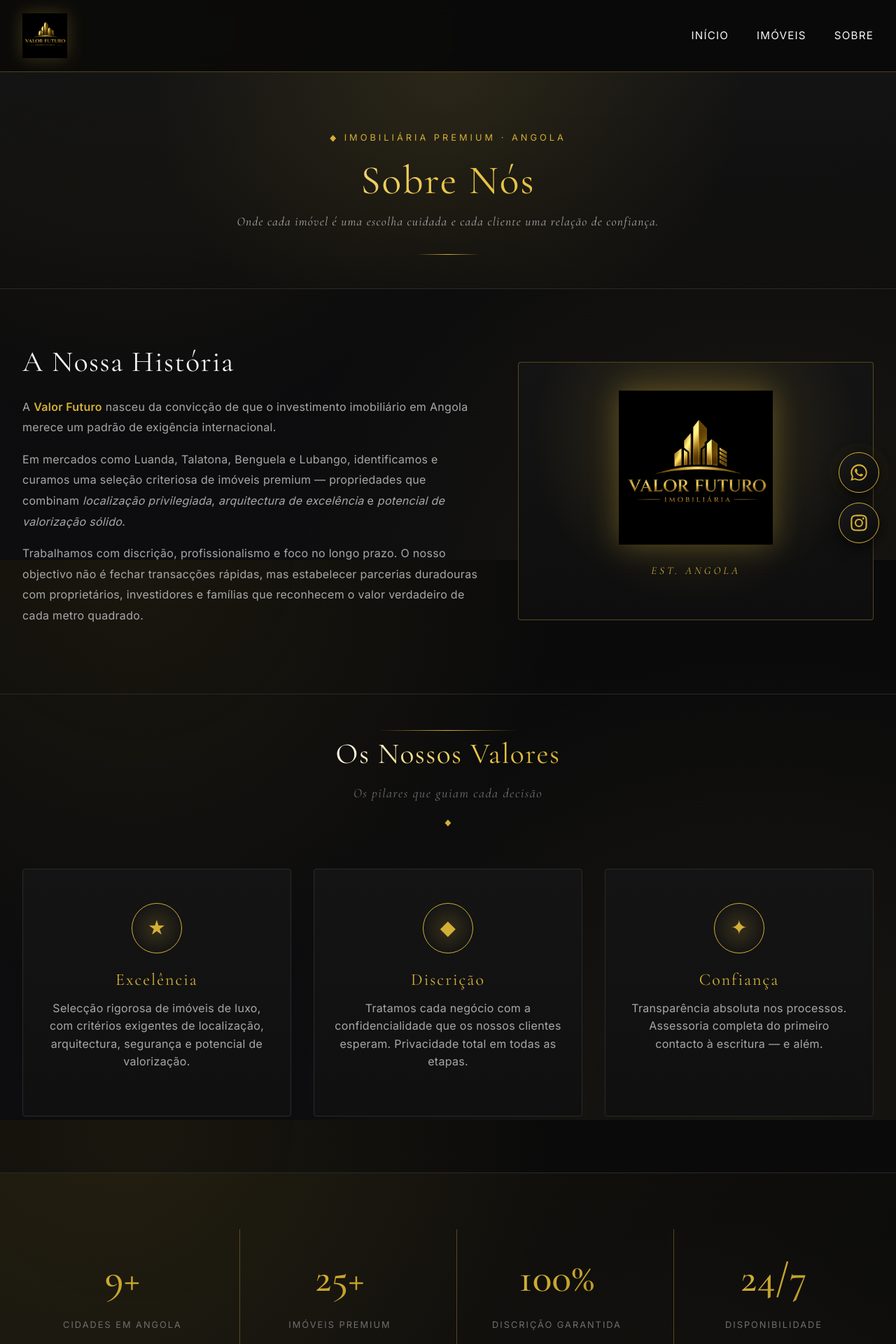
After one commit to VictorFreitass/Valor-Futuro, a Flask app: page /sobre in a window 1280 px wide. The commit adds this page. Shown: the top 1920 px of the page at 70% size. Run offline with Flask 3, Linux system fonts and the light colour scheme.

Commit message:
Pagina Sobre Nos: historia, valores, estatisticas, pull quote, CTA

```diff
--- a/routes/main.py
+++ b/routes/main.py
@@ -38,3 +38,8 @@ def property_detail(id):
     property = Property.query.get_or_404(id)
     similar_properties = Property.query.filter_by(property_type=property.property_type).filter(Property.id != id).limit(3).all()
     return render_template('property_detail.html', property=property, similar_properties=similar_properties)
+
+
+@main.route('/sobre')
+def about():
+    return render_template('sobre.html')
--- a/static/css/style.css
+++ b/static/css/style.css
@@ -1424,6 +1424,186 @@ footer p { margin-bottom: 0.5rem; }
 .reveal { opacity: 0; transform: translateY(24px); transition: opacity 0.7s ease, transform 0.7s ease; }
 .reveal.visible { opacity: 1; transform: translateY(0); }
 
+/* ========== PAGE HERO (sub-páginas) ========== */
+.page-hero {
+    padding: 5rem 1.5rem 3rem;
+    text-align: center;
+    background:
+        radial-gradient(circle at 50% 0%, rgba(212, 175, 55, 0.12), transparent 60%),
+        linear-gradient(180deg, var(--dark-secondary) 0%, transparent 100%);
+    border-bottom: 1px solid var(--border-color);
+    position: relative;
+}
+
+.page-hero::after {
+    content: '';
+    width: 90px;
+    height: 1px;
+    background: linear-gradient(90deg, transparent, var(--gold), transparent);
+    display: block;
+    margin: 2rem auto 0;
+}
+
+.page-hero-eyebrow {
+    display: inline-block;
+    color: var(--gold);
+    font-size: 0.8rem;
+    letter-spacing: 4px;
+    text-transform: uppercase;
+    margin-bottom: 1rem;
+}
+
+.page-hero-title {
+    font-size: clamp(2.4rem, 5vw, 3.6rem);
+    background: linear-gradient(135deg, #ffffff 0%, var(--gold-light) 50%, var(--gold) 100%);
+    -webkit-background-clip: text;
+    -webkit-text-fill-color: transparent;
+    background-clip: text;
+    margin-bottom: 0.6rem;
+}
+
+.page-hero-subtitle {
+    font-family: var(--serif);
+    font-style: italic;
+    font-size: 1.1rem;
+    color: var(--text-secondary);
+    max-width: 640px;
+    margin: 0 auto;
+    letter-spacing: 1.2px;
+}
+
+/* ========== SOBRE — about grid ========== */
+.about-grid {
+    display: grid;
+    grid-template-columns: 1.3fr 1fr;
+    gap: 3rem;
+    align-items: center;
+}
+
+.about-grid p { line-height: 1.85; margin-bottom: 1rem; }
+
+.about-side {
+    text-align: center;
+    padding: 2.5rem;
+    background: linear-gradient(180deg, var(--dark-secondary), #0e0e0e);
+    border: 1px solid var(--border-gold);
+    border-radius: 4px;
+    position: relative;
+    overflow: hidden;
+}
+
+.about-side::before {
+    content: '';
+    position: absolute;
+    inset: 0;
+    background: radial-gradient(circle at 50% 30%, rgba(212, 175, 55, 0.18), transparent 65%);
+    pointer-events: none;
+}
+
+.about-side-inner { position: relative; z-index: 1; }
+
+.about-logo {
+    width: 70%;
+    max-width: 220px;
+    height: auto;
+    filter: drop-shadow(0 0 20px rgba(212, 175, 55, 0.35));
+    margin-bottom: 1rem;
+}
+
+.about-tag {
+    color: var(--gold);
+    font-family: var(--serif);
+    font-style: italic;
+    font-size: 0.95rem;
+    letter-spacing: 4px;
+    text-transform: uppercase;
+    margin: 0;
+}
+
+@media (max-width: 768px) {
+    .about-grid { grid-template-columns: 1fr; }
+    .about-side { order: -1; }
+}
+
+/* ========== STATS ========== */
+.stats-grid {
+    display: grid;
+    grid-template-columns: repeat(auto-fit, minmax(180px, 1fr));
+    gap: 1.5rem;
+    text-align: center;
+}
+
+.stat {
+    padding: 1.5rem 1rem;
+    border-left: 1px solid var(--border-gold);
+}
+
+.stat:first-child { border-left: none; }
+
+.stat-value {
+    display: block;
+    font-family: var(--serif);
+    font-size: clamp(2.4rem, 5vw, 3.6rem);
+    font-weight: 500;
+    color: var(--gold);
+    margin-bottom: 0.4rem;
+    background: linear-gradient(135deg, var(--gold-light), var(--gold-dark));
+    -webkit-background-clip: text;
+    -webkit-text-fill-color: transparent;
+    background-clip: text;
+}
+
+.stat-label {
+    color: var(--text-muted);
+    font-size: 0.8rem;
+    letter-spacing: 2px;
+    text-transform: uppercase;
+}
+
+@media (max-width: 600px) {
+    .stat { border-left: none; border-top: 1px solid var(--border-color); }
+    .stat:first-child { border-top: none; }
+}
+
+/* ========== PULL QUOTE ========== */
+.pull-quote {
+    max-width: 820px;
+    margin: 0 auto;
+    text-align: center;
+    padding: 3rem 2rem;
+    position: relative;
+}
+
+.pull-quote::before {
+    content: '“';
+    position: absolute;
+    top: -1rem;
+    left: 50%;
+    transform: translateX(-50%);
+    font-family: var(--serif);
+    font-size: 6rem;
+    line-height: 1;
+    color: var(--gold);
+    opacity: 0.4;
+}
+
+.pull-quote p {
+    font-family: var(--serif);
+    font-style: italic;
+    font-size: clamp(1.3rem, 2.6vw, 1.8rem);
+    color: var(--text-primary);
+    line-height: 1.6;
+    letter-spacing: 0.5px;
+    margin: 0 0 1.5rem;
+}
+
+.pull-quote footer {
+    color: var(--gold);
+    font-size: 0.9rem;
+    letter-spacing: 3px;
+    text-transform: uppercase;
+}
+
 /* ========== FEATURE CARDS (homepage) ========== */
 .features-grid {
     display: grid;
--- a/templates/base.html
+++ b/templates/base.html
@@ -21,6 +21,7 @@
             <nav>
                 <a href="{{ url_for('main.index') }}">Início</a>
                 <a href="{{ url_for('main.properties') }}">Imóveis</a>
+                <a href="{{ url_for('main.about') }}">Sobre</a>
                 {% if current_user.is_authenticated %}
                 <a href="{{ url_for('admin.dashboard') }}" class="admin-link">Painel</a>
                 {% endif %}
--- /dev/null
+++ b/templates/sobre.html
@@ -0,0 +1,103 @@
+{% extends "base.html" %}
+
+{% block title %}Sobre Nós · Valor Futuro{% endblock %}
+
+{% block content %}
+<section class="page-hero">
+    <div class="container">
+        <span class="page-hero-eyebrow">◆ Imobiliária Premium · Angola</span>
+        <h1 class="page-hero-title">Sobre Nós</h1>
+        <p class="page-hero-subtitle">Onde cada imóvel é uma escolha cuidada e cada cliente uma relação de confiança.</p>
+    </div>
+</section>
+
+<section class="section">
+    <div class="container">
+        <div class="about-grid">
+            <div class="reveal">
+                <h2 style="margin-bottom: 1.5rem;">A Nossa História</h2>
+                <p>A <strong style="color: var(--gold);">Valor Futuro</strong> nasceu da convicção de que o investimento imobiliário em Angola merece um padrão de exigência internacional.</p>
+                <p>Em mercados como Luanda, Talatona, Benguela e Lubango, identificamos e curamos uma seleção criteriosa de imóveis premium — propriedades que combinam <em>localização privilegiada</em>, <em>arquitectura de excelência</em> e <em>potencial de valorização sólido</em>.</p>
+                <p>Trabalhamos com discrição, profissionalismo e foco no longo prazo. O nosso objectivo não é fechar transacções rápidas, mas estabelecer parcerias duradouras com proprietários, investidores e famílias que reconhecem o valor verdadeiro de cada metro quadrado.</p>
+            </div>
+            <aside class="about-side reveal">
+                <div class="about-side-inner">
+                    <img src="{{ url_for('static', filename='images/logo-hero.png') }}" alt="Valor Futuro" class="about-logo">
+                    <p class="about-tag">est. Angola</p>
+                </div>
+            </aside>
+        </div>
+    </div>
+</section>
+
+<section class="section" style="padding-top: 2rem;">
+    <div class="container">
+        <div class="section-title reveal">
+            <h2>Os Nossos Valores</h2>
+            <p>Os pilares que guiam cada decisão</p>
+        </div>
+        <div class="features-grid">
+            <div class="feature-card reveal">
+                <div class="feature-icon">★</div>
+                <h3>Excelência</h3>
+                <p>Selecção rigorosa de imóveis de luxo, com critérios exigentes de localização, arquitectura, segurança e potencial de valorização.</p>
+            </div>
+            <div class="feature-card reveal">
+                <div class="feature-icon">◆</div>
+                <h3>Discrição</h3>
+                <p>Tratamos cada negócio com a confidencialidade que os nossos clientes esperam. Privacidade total em todas as etapas.</p>
+            </div>
+            <div class="feature-card reveal">
+                <div class="feature-icon">✦</div>
+                <h3>Confiança</h3>
+                <p>Transparência absoluta nos processos. Assessoria completa do primeiro contacto à escritura — e além.</p>
+            </div>
+        </div>
+    </div>
+</section>
+
+<section class="section" style="background: linear-gradient(135deg, rgba(212,175,55,0.06), rgba(10,10,10,0.05));">
+    <div class="container">
+        <div class="stats-grid">
+            <div class="stat reveal">
+                <span class="stat-value">9+</span>
+                <span class="stat-label">Cidades em Angola</span>
+            </div>
+            <div class="stat reveal">
+                <span class="stat-value">25+</span>
+                <span class="stat-label">Imóveis Premium</span>
+            </div>
+            <div class="stat reveal">
+                <span class="stat-value">100%</span>
+                <span class="stat-label">Discrição Garantida</span>
+            </div>
+            <div class="stat reveal">
+                <span class="stat-value">24/7</span>
+                <span class="stat-label">Disponibilidade</span>
+            </div>
+        </div>
+    </div>
+</section>
+
+<section class="section">
+    <div class="container">
+        <blockquote class="pull-quote reveal">
+            <p>“O luxo verdadeiro está no cuidado com os detalhes. Cada imóvel que apresentamos passou por um processo de validação que vai além do óbvio — porque o seu património merece esse cuidado.”</p>
+            <footer>— Valor Futuro Imobiliária</footer>
+        </blockquote>
+    </div>
+</section>
+
+<section class="section" style="text-align: center;">
+    <div class="container">
+        <div class="section-title reveal">
+            <h2>Pronto para começar?</h2>
+            <p>Conheça a nossa selecção ou entre em contacto directo</p>
+        </div>
+        <div style="display: flex; gap: 1rem; justify-content: center; flex-wrap: wrap; margin-top: 2rem;">
+            <a href="{{ url_for('main.properties') }}" class="btn btn-primary">Explorar Imóveis</a>
+            <a href="https://wa.me/244936687508?text=Ol%C3%A1%20Valor%20Futuro%2C%20gostaria%20de%20saber%20mais." target="_blank" rel="noopener" class="btn btn-secondary">WhatsApp +244 936 687 508</a>
+        </div>
+    </div>
+</section>
+{% endblock %}
```
